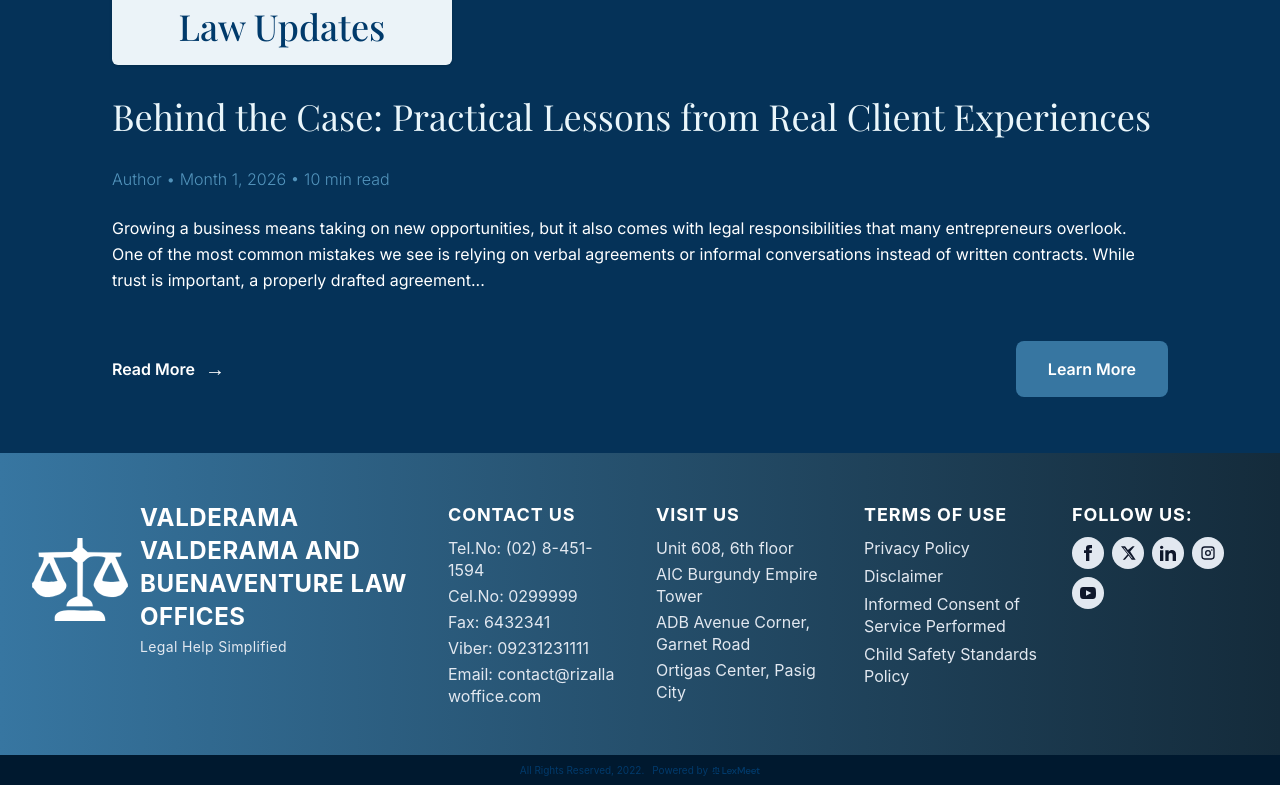
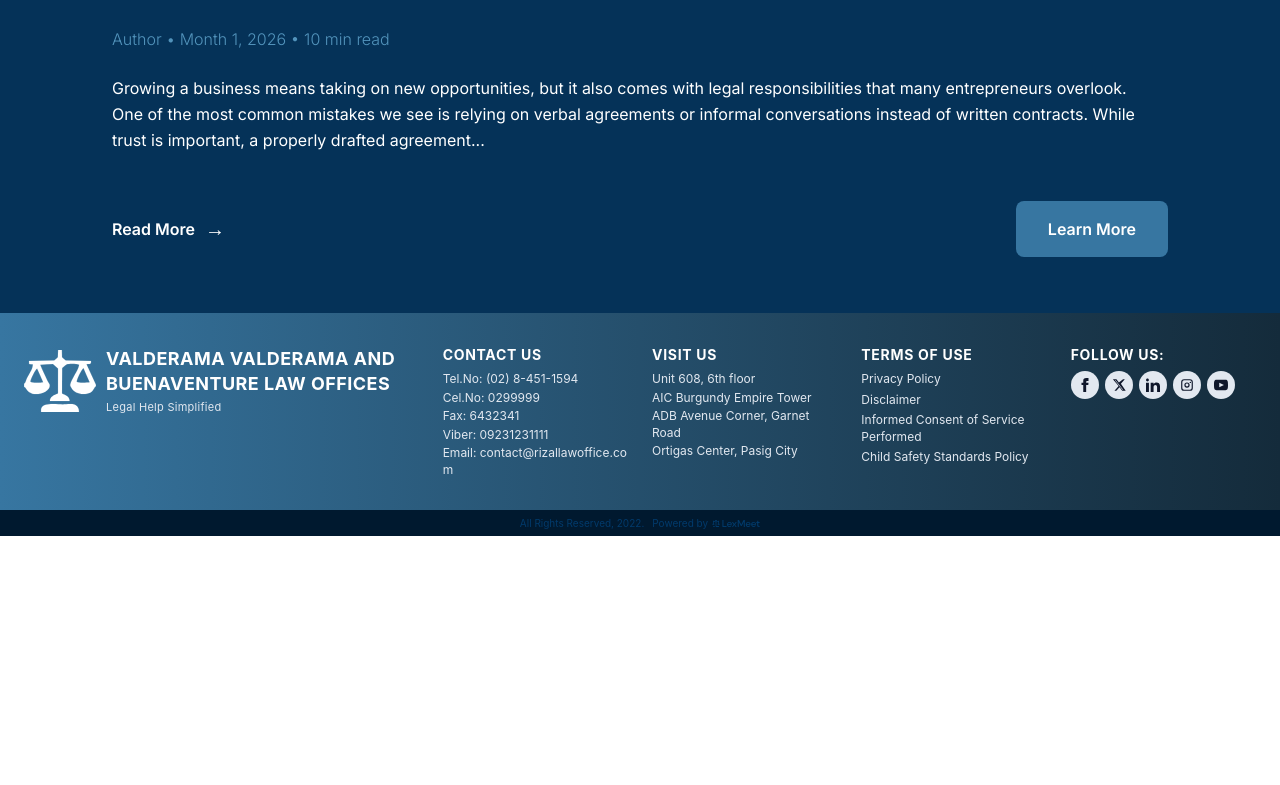
Before and after one commit to karllogdat/lexmeet-group4-template, a React (Vite) app: page / in a window 1280 px wide. Shown: the part 3532-4317 px from the top of the page. After the commit the page ends 4068 px from the top, so only its background shows below. Built offline with nearby package versions, Linux system fonts and the light colour scheme; a web font is replaced by a local one.

Commit message:
fix learn more link

```diff
--- a/src/App.jsx
+++ b/src/App.jsx
@@ -1,5 +1,5 @@
-import { useEffect } from "react"; // 1. Import ang useEffect
-import { Routes, Route, useLocation } from "react-router"; // 2. Import ang useLocation
+import { useEffect } from "react";
+import { Routes, Route, useLocation } from "react-router";
 
 import HomePage from "./pages/HomePage";
 import DesignSystemPage from "./pages/DesignSystemPage";
@@ -17,6 +17,7 @@ import ScrollToTop from "./hooks/ScrollToTop";
 
 function App() {
   const { pathname } = useLocation();
+
   useEffect(() => {
     window.scrollTo(0, 0);
   }, [pathname]);
@@ -29,7 +30,9 @@ function App() {
           <Route index element={<HomePage />} />
           <Route path="/design-system" element={<DesignSystemPage />} />
           <Route path="/law-practice" element={<LawPracticePage />} />
-          <Route path="everyday-law">
+
+          {/* Everyday Law Parent Route */}
+          <Route path="/everyday-law">
             <Route index element={<EverydayLawMainPage />} />
             <Route path="blog" element={<EverydayLawBlogPage />} />
             <Route
@@ -42,6 +45,7 @@ function App() {
             />
             <Route path="lawyers-blog-list" element={<LawyersBlogListPage />} />
           </Route>
+
           <Route path="/law-office" element={<LawOfficePage />} />
           <Route path="/lawyers-profile" element={<LawyersProfile />} />
           <Route path="/about" element={<AboutPage />} />
--- a/src/components/Footer.jsx
+++ b/src/components/Footer.jsx
@@ -7,35 +7,36 @@ import lexMeetLogo from "../assets/LexMeetName.svg";
 export default function Footer() {
   return (
     <footer className="flex flex-col w-full text-white font-sans">
-      <div className="bg-linear-to-r from-[#3776A1] to-[#142B3B] px-8 py-10 sm:py-12">
-        <div className="w-full grid grid-cols-1 sm:grid-cols-2 lg:grid-cols-6 gap-8 items-start">
+      <div className="bg-linear-to-r from-[#3776A1] to-[#142B3B] px-6 py-6 sm:py-8">
+        <div className="w-full grid grid-cols-1 sm:grid-cols-2 lg:grid-cols-6 gap-6 items-start">
 
           {/* Brand Logo & Name Section - Clickable Link to Homepage */}
           <Link
             to="/"
-            className="flex items-center justify-start gap-3 sm:col-span-2 lg:col-span-2 min-w-0 max-w-full hover:opacity-90 transition-opacity cursor-pointer group"
+            className="flex items-center justify-start gap-2.5 sm:col-span-2 lg:col-span-2 min-w-0 max-w-full hover:opacity-90 transition-opacity cursor-pointer group"
           >
             <img
               src={lexLogo}
               alt="Brand Logo"
-              className="w-16 h-16 sm:w-20 sm:h-20 lg:w-24 lg:h-24 object-contain shrink-0 group-hover:scale-105 transition-transform"
+              className="w-12 h-12 sm:w-16 sm:h-16 lg:w-18 lg:h-18 object-contain shrink-0 group-hover:scale-105 transition-transform"
               onError={(e) => {
                 e.currentTarget.style.display = 'none';
               }}
             />
 
             <div className="text-left font-poppins min-w-0 flex-1 overflow-hidden">
-              <h2 className="text-lg sm:text-xl lg:text-2xl font-bold tracking-wide leading-snug uppercase wrap-break-word hyphens-auto">
+              <h2 className="text-sm sm:text-base lg:text-lg font-bold tracking-wide leading-snug uppercase wrap-break-word hyphens-auto">
                 Valderama Valderama and Buenaventure Law Offices
               </h2>
-              <p className="text-xs sm:text-sm font-normal tracking-wide text-slate-200 mt-1 wrap-break-word">
+              <p className="text-[11px] font-normal tracking-wide text-slate-200 mt-0.5 wrap-break-word">
                 Legal Help Simplified
               </p>
             </div>
           </Link>
 
-          <div className="text-slate-200 leading-snug space-y-1 min-w-0 text-sm sm:text-base lg:col-span-1">
-            <h3 className="font-bold font-poppins text-base sm:text-lg text-white uppercase tracking-wider mb-2">
+          {/* Contact Us */}
+          <div className="text-slate-200 leading-snug space-y-0.5 min-w-0 text-xs lg:col-span-1">
+            <h3 className="font-bold font-poppins text-xs sm:text-sm text-white uppercase tracking-wider mb-1.5">
               CONTACT US
             </h3>
             <p>Tel.No: (02) 8-451-1594</p>
@@ -45,8 +46,9 @@ export default function Footer() {
             <p className="break-all">Email: contact@rizallawoffice.com</p>
           </div>
 
-          <div className="text-slate-200 leading-snug space-y-1 min-w-0 text-sm sm:text-base lg:col-span-1">
-            <h3 className="font-bold font-poppins text-base sm:text-lg text-white uppercase tracking-wider mb-2">
+          {/* Visit Us */}
+          <div className="text-slate-200 leading-snug space-y-0.5 min-w-0 text-xs lg:col-span-1">
+            <h3 className="font-bold font-poppins text-xs sm:text-sm text-white uppercase tracking-wider mb-1.5">
               VISIT US
             </h3>
             <p>Unit 608, 6th floor</p>
@@ -55,11 +57,12 @@ export default function Footer() {
             <p>Ortigas Center, Pasig City</p>
           </div>
 
-          <div className="text-slate-200 leading-snug min-w-0 text-sm sm:text-base lg:col-span-1">
-            <h3 className="font-bold font-poppins text-base sm:text-lg text-white tracking-wider mb-2">
+          {/* Terms of Use */}
+          <div className="text-slate-200 leading-snug min-w-0 text-xs lg:col-span-1">
+            <h3 className="font-bold font-poppins text-xs sm:text-sm text-white tracking-wider mb-1.5 uppercase">
               TERMS OF USE
             </h3>
-            <ul className="space-y-1.5">
+            <ul className="space-y-1">
               <li><a href="#" className="hover:underline">Privacy Policy</a></li>
               <li><a href="#" className="hover:underline">Disclaimer</a></li>
               <li><a href="#" className="hover:underline">Informed Consent of Service Performed</a></li>
@@ -67,29 +70,30 @@ export default function Footer() {
             </ul>
           </div>
 
-          <div className="text-slate-200 leading-snug min-w-0 text-sm sm:text-base lg:col-span-1">
-            <h3 className="font-bold font-poppins text-base sm:text-lg text-white tracking-wider mb-2">
+          {/* Follow Us */}
+          <div className="text-slate-200 leading-snug min-w-0 text-xs lg:col-span-1">
+            <h3 className="font-bold font-poppins text-xs sm:text-sm text-white tracking-wider mb-1.5 uppercase">
               FOLLOW US:
             </h3>
-            <div className="flex flex-wrap gap-2 text-slate-900 w-full max-w-full">
-              <a href="#" className="w-8 h-8 bg-slate-200 hover:bg-white rounded-full flex items-center justify-center transition-colors shrink-0">
-                <svg className="w-4 h-4 fill-current" viewBox="0 0 24 24"><path d="M9 8H6v4h3v12h5V12h3.642L18 8h-4V6.333C14 5.374 14.5 5 15.5 5H18V0h-3.808C10.592 0 9 1.583 9 4.615V8z"/></svg>
+            <div className="flex flex-wrap gap-1.5 text-slate-900 w-full max-w-full">
+              <a href="#" className="w-7 h-7 bg-slate-200 hover:bg-white rounded-full flex items-center justify-center transition-colors shrink-0">
+                <svg className="w-3.5 h-3.5 fill-current" viewBox="0 0 24 24"><path d="M9 8H6v4h3v12h5V12h3.642L18 8h-4V6.333C14 5.374 14.5 5 15.5 5H18V0h-3.808C10.592 0 9 1.583 9 4.615V8z"/></svg>
               </a>
-              <a href="#" className="w-8 h-8 bg-slate-200 hover:bg-white rounded-full flex items-center justify-center transition-colors shrink-0">
-                <svg className="w-4 h-4 fill-current" viewBox="0 0 24 24">
+              <a href="#" className="w-7 h-7 bg-slate-200 hover:bg-white rounded-full flex items-center justify-center transition-colors shrink-0">
+                <svg className="w-3.5 h-3.5 fill-current" viewBox="0 0 24 24">
                   <path d="M18.901 2H22l-6.7 7.7L23.5 22h-5.9l-4.7-6.2L7.4 22H4.2l7.2-8.2L1.5 2h6.1l4.2 5.5L18.9 2Zm-1 18h1.2L6.2 4H5l12.9 16Z" />
                 </svg>
               </a>
-              <a href="#" className="w-8 h-8 bg-slate-200 hover:bg-white rounded-full flex items-center justify-center transition-colors shrink-0">
-                <svg className="w-4 h-4 fill-current" viewBox="0 0 24 24"><path d="M4.98 3.5c0 1.381-1.11 2.5-2.48 2.5s-2.48-1.119-2.48-2.5c0-1.38 1.11-2.5 2.48-2.5s2.48 1.12 2.48 2.5zm.02 4.5h-5v16h5v-16zm7.982 0h-4.968v16h4.969v-8.399c0-4.67 6.029-5.052 6.029 0v8.399h4.988v-10.131c0-7.88-8.922-7.593-11.018-3.714v-2.155z"/></svg>
+              <a href="#" className="w-7 h-7 bg-slate-200 hover:bg-white rounded-full flex items-center justify-center transition-colors shrink-0">
+                <svg className="w-3.5 h-3.5 fill-current" viewBox="0 0 24 24"><path d="M4.98 3.5c0 1.381-1.11 2.5-2.48 2.5s-2.48-1.119-2.48-2.5c0-1.38 1.11-2.5 2.48-2.5s2.48 1.12 2.48 2.5zm.02 4.5h-5v16h5v-16zm7.982 0h-4.968v16h4.969v-8.399c0-4.67 6.029-5.052 6.029 0v8.399h4.988v-10.131c0-7.88-8.922-7.593-11.018-3.714v-2.155z"/></svg>
               </a>
-              <a href="#" className="w-8 h-8 bg-slate-200 hover:bg-white rounded-full flex items-center justify-center transition-colors shrink-0">
-                <svg className="w-4 h-4 fill-current" viewBox="0 0 24 24">
+              <a href="#" className="w-7 h-7 bg-slate-200 hover:bg-white rounded-full flex items-center justify-center transition-colors shrink-0">
+                <svg className="w-3.5 h-3.5 fill-current" viewBox="0 0 24 24">
                   <path d="M7 2h10a5 5 0 0 1 5 5v10a5 5 0 0 1-5 5H7a5 5 0 0 1-5-5V7a5 5 0 0 1 5-5zm0 2a3 3 0 0 0-3 3v10a3 3 0 0 0 3 3h10a3 3 0 0 0 3-3V7a3 3 0 0 0-3-3H7zm5 3.5A4.5 4.5 0 1 1 7.5 12 4.5 4.5 0 0 1 12 7.5zm0 2A2.5 2.5 0 1 0 14.5 12 2.5 2.5 0 0 0 12 9.5zm5.75-3.25a1.25 1.25 0 1 1-1.25 1.25 1.25 1.25 0 0 1 1.25-1.25z" />
                 </svg>
               </a>
-              <a href="#" className="w-8 h-8 bg-slate-200 hover:bg-white rounded-full flex items-center justify-center transition-colors shrink-0">
-                <svg className="w-4 h-4 fill-current" viewBox="0 0 24 24"><path d="M19.615 3.184c-3.604-.246-11.631-.245-15.23 0-3.897.266-4.356 2.62-4.385 8.816.029 6.185.484 8.549 4.385 8.816 3.6.245 11.626.246 15.23 0 3.897-.266 4.356-2.62 4.385-8.816-.029-6.185-.484-8.549-4.385-8.816zm-10.615 12.816v-8l8 3.993-8 4.007z"/></svg>
+              <a href="#" className="w-7 h-7 bg-slate-200 hover:bg-white rounded-full flex items-center justify-center transition-colors shrink-0">
+                <svg className="w-3.5 h-3.5 fill-current" viewBox="0 0 24 24"><path d="M19.615 3.184c-3.604-.246-11.631-.245-15.23 0-3.897.266-4.356 2.62-4.385 8.816.029 6.185.484 8.549 4.385 8.816 3.6.245 11.626.246 15.23 0 3.897-.266 4.356-2.62 4.385-8.816-.029-6.185-.484-8.549-4.385-8.816zm-10.615 12.816v-8l8 3.993-8 4.007z"/></svg>
               </a>
             </div>
           </div>
@@ -97,7 +101,7 @@ export default function Footer() {
         </div>
       </div>
 
-      <div className="bg-[#00192F] py-2.5 px-8 text-center text-[10px] text-g4-900 flex flex-wrap justify-center items-center gap-2 leading-none">
+      <div className="bg-[#00192F] py-2 px-6 text-center text-[10px] text-g4-900 flex flex-wrap justify-center items-center gap-2 leading-none">
         <span>All Rights Reserved, 2022.</span>
         <span className="flex items-center gap-1">
           Powered by{' '}
--- a/src/components/Homepage/Everydaylaw.jsx
+++ b/src/components/Homepage/Everydaylaw.jsx
@@ -40,7 +40,7 @@ export default function EverydayLawSection() {
           </span>
         </div>
 
-        {/* Article Title - Clickable to open blog */}
+        {/* Article Title - Clickable to open single blog article */}
         <h2
           onClick={() => navigate("/everyday-law/blog")}
           className="g4-heading-2 text-g4-50 cursor-pointer hover:text-slate-200 transition-colors"
@@ -62,7 +62,7 @@ export default function EverydayLawSection() {
 
         {/* Bottom Actions */}
         <div className="pt-6 flex items-center justify-between">
-          {/* Read More button navigating to blog article */}
+          {/* Read More button navigating to single blog page */}
           <button
             type="button"
             onClick={() => navigate("/everyday-law/blog")}
@@ -74,8 +74,8 @@ export default function EverydayLawSection() {
             </span>
           </button>
 
-          {/* Learn More button navigating to main Everyday Law page */}
-          <Button onClick={() => navigate("/everyday-law")}>
+          {/* Learn More button navigating to blog list page */}
+          <Button onClick={() => navigate("/everyday-law/everyday-law-blog-list")}>
             Learn More
           </Button>
         </div>
--- a/src/components/NavBar/ProfileDropdown.jsx
+++ b/src/components/NavBar/ProfileDropdown.jsx
@@ -119,6 +119,7 @@ export default function ProfileDropdown({ onOpenLogin }) {
           <ul style={{ listStyle: 'none', margin: 0, padding: 0 }}>
             <DropdownItem
               to="/lexmeet"
+              onClick={() => setIsOpen(false)}
               icon={
                 <span
                   style={{
@@ -141,17 +142,25 @@ export default function ProfileDropdown({ onOpenLogin }) {
               Go to Lexmeet
             </DropdownItem>
 
-            <DropdownItem to="/admin" icon={<path d="M12 22s8-4 8-10V5l-8-3-8 3v7c0 6 8 10 8 10z"/>}>
+            <DropdownItem
+              to="/admin"
+              onClick={() => setIsOpen(false)}
+              icon={<path d="M12 22s8-4 8-10V5l-8-3-8 3v7c0 6 8 10 8 10z"/>}
+            >
               Admin Account
             </DropdownItem>
 
-            <DropdownItem to="/settings" icon={<><circle cx="12" cy="12" r="3"/><path d="M19.4 15a1.65 1.65 0 0 0 .33 1.82l.06.06a2 2 0 0 1 0 2.83 2 2 0 0 1-2.83 0l-.06-.06a1.65 1.65 0 0 0-1.82-.33 1.65 1.65 0 0 0-1 1.51V21a2 2 0 0 1-2 2 2 2 0 0 1-2-2v-.09A1.65 1.65 0 0 0 9 19.4a1.65 1.65 0 0 0-1.82.33l-.06.06a2 2 0 0 1-2.83 0 2 2 0 0 1 0-2.83l.06-.06a1.65 1.65 0 0 0 .33-1.82 1.65 1.65 0 0 0-1.51-1H3a2 2 0 0 1-2-2 2 2 0 0 1 2-2h.09A1.65 1.65 0 0 0 4.6 9a1.65 1.65 0 0 0-.33-1.82l-.06-.06a2 2 0 0 1 0-2.83 2 2 0 0 1 2.83 0l.06.06a1.65 1.65 0 0 0 1.82.33H9a1.65 1.65 0 0 0 1-1.51V3a2 2 0 0 1 2-2 2 2 0 0 1 2 2v.09a1.65 1.65 0 0 0 1 1.51 1.65 1.65 0 0 0 1.82-.33l.06-.06a2 2 0 0 1 2.83 0 2 2 0 0 1 0 2.83l-.06.06a1.65 1.65 0 0 0-.33 1.82V9a1.65 1.65 0 0 0 1.51 1H21a2 2 0 0 1 2 2 2 2 0 0 1-2 2h-.09a1.65 1.65 0 0 0-1.51 1z"/></>}>
+            <DropdownItem
+              to="/settings"
+              onClick={() => setIsOpen(false)}
+              icon={<><circle cx="12" cy="12" r="3"/><path d="M19.4 15a1.65 1.65 0 0 0 .33 1.82l.06.06a2 2 0 0 1 0 2.83 2 2 0 0 1-2.83 0l-.06-.06a1.65 1.65 0 0 0-1.82-.33 1.65 1.65 0 0 0-1 1.51V21a2 2 0 0 1-2 2 2 2 0 0 1-2-2v-.09A1.65 1.65 0 0 0 9 19.4a1.65 1.65 0 0 0-1.82.33l-.06.06a2 2 0 0 1-2.83 0 2 2 0 0 1 0-2.83l.06-.06a1.65 1.65 0 0 0 .33-1.82 1.65 1.65 0 0 0-1.51-1H3a2 2 0 0 1-2-2 2 2 0 0 1 2-2h.09A1.65 1.65 0 0 0 4.6 9a1.65 1.65 0 0 0-.33-1.82l-.06-.06a2 2 0 0 1 0-2.83 2 2 0 0 1 2.83 0l.06.06a1.65 1.65 0 0 0 1.82.33H9a1.65 1.65 0 0 0 1-1.51V3a2 2 0 0 1 2-2 2 2 0 0 1 2 2v.09a1.65 1.65 0 0 0 1 1.51 1.65 1.65 0 0 0 1.82-.33l.06-.06a2 2 0 0 1 2.83 0 2 2 0 0 1 0 2.83l-.06.06a1.65 1.65 0 0 0-.33 1.82V9a1.65 1.65 0 0 0 1.51 1H21a2 2 0 0 1 2 2 2 2 0 0 1-2 2h-.09a1.65 1.65 0 0 0-1.51 1z"/></>}
+            >
               Settings
             </DropdownItem>
 
             <hr style={{ border: 'none', borderTop: '1px solid #c5d6dd', margin: '6px 0' }} />
 
-            {/* Log-in Button */}
+            {/* Log-in Link Triggering Modal */}
             <DropdownItem
               isButton
               onClick={handleLoginClick}
@@ -236,6 +245,7 @@ function DropdownItem({ to, children, icon, isButton = false, onClick }) {
     <li>
       {isButton ? (
         <button
+          type="button"
           onClick={onClick}
           onMouseEnter={() => setIsHovered(true)}
           onMouseLeave={() => setIsHovered(false)}
@@ -246,6 +256,7 @@ function DropdownItem({ to, children, icon, isButton = false, onClick }) {
       ) : (
         <Link
           to={to}
+          onClick={onClick}
           onMouseEnter={() => setIsHovered(true)}
           onMouseLeave={() => setIsHovered(false)}
           style={style}
--- a/src/pages/HomePage.jsx
+++ b/src/pages/HomePage.jsx
@@ -72,8 +72,8 @@ export default function HomePage() {
       <PracticeArea />
 
       {/* Got A Legal Question Banner */}
-      <section className="w-full bg-[#033b67] text-white py-16 md:py-20 px-4 text-center flex items-center justify-center">
-        <div className="max-w-xl mx-auto flex flex-col items-center justify-center space-y-6 w-full">
+      <section className="w-full bg-[#033b67] text-white py-4 md:py-6 px-4 text-center flex items-center justify-center">
+        <div className="max-w-xl mx-auto flex flex-col items-center justify-center space-y-2 w-full">
           <h2 className="g4-heading-1 font-bold tracking-wide leading-tight">
             Got a Legal <br className="hidden sm:inline" /> Question?
           </h2>
@@ -82,7 +82,9 @@ export default function HomePage() {
             Get in touch with us!
           </p>
 
-          <Button onClick={() => setIsContactOpen(true)}>Contact Us</Button>
+          <div className="pt-1">
+            <Button onClick={() => setIsContactOpen(true)}>Contact Us</Button>
+          </div>
         </div>
       </section>
 
```
Also changed, not shown: src/components/Homepage/Lawupdates.jsx (+0 -8 lines), src/components/NavBar/Login_out/Signin.jsx (+7 -33 lines), src/components/NavBar/Login_out/log-in.jsx (+24 -35 lines).
